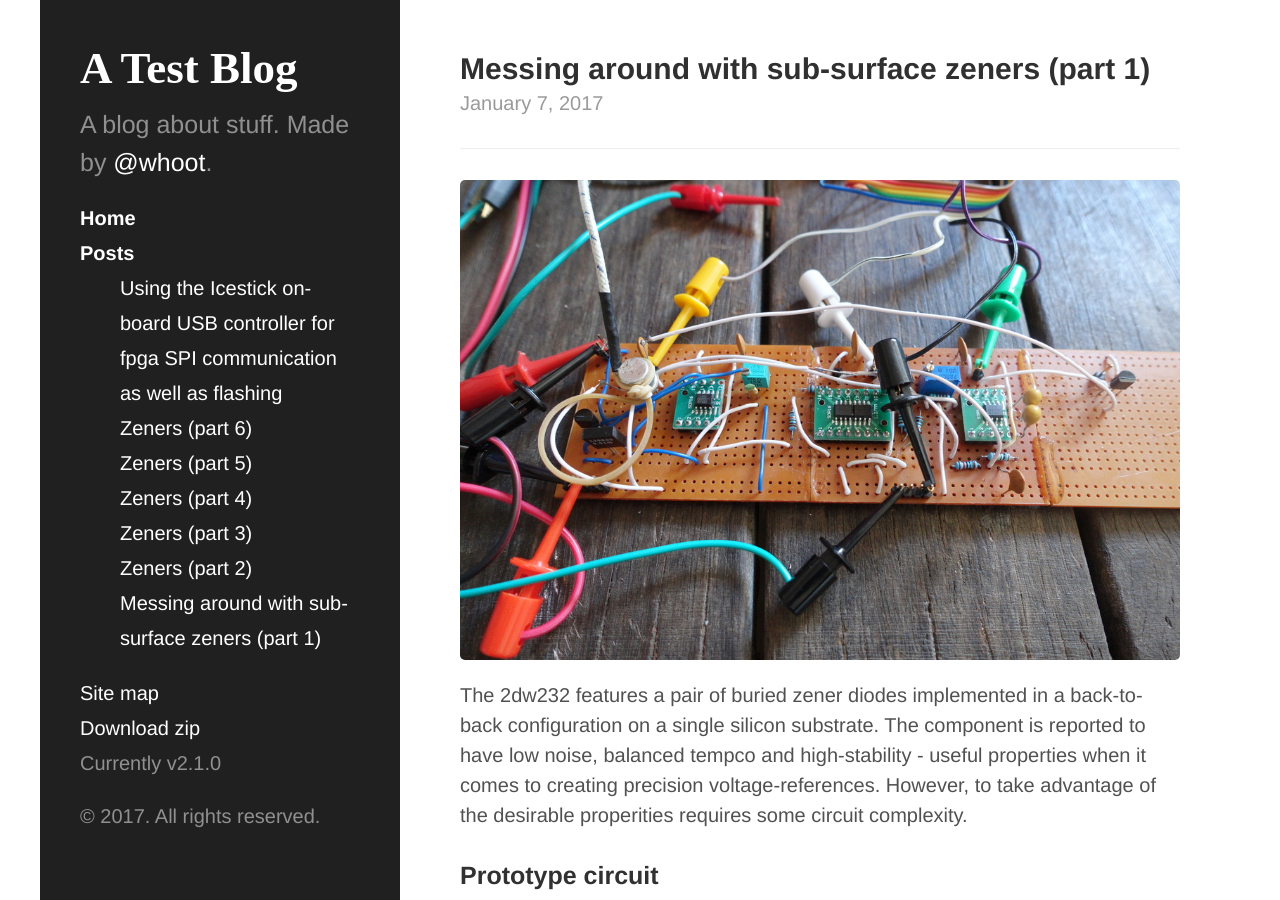
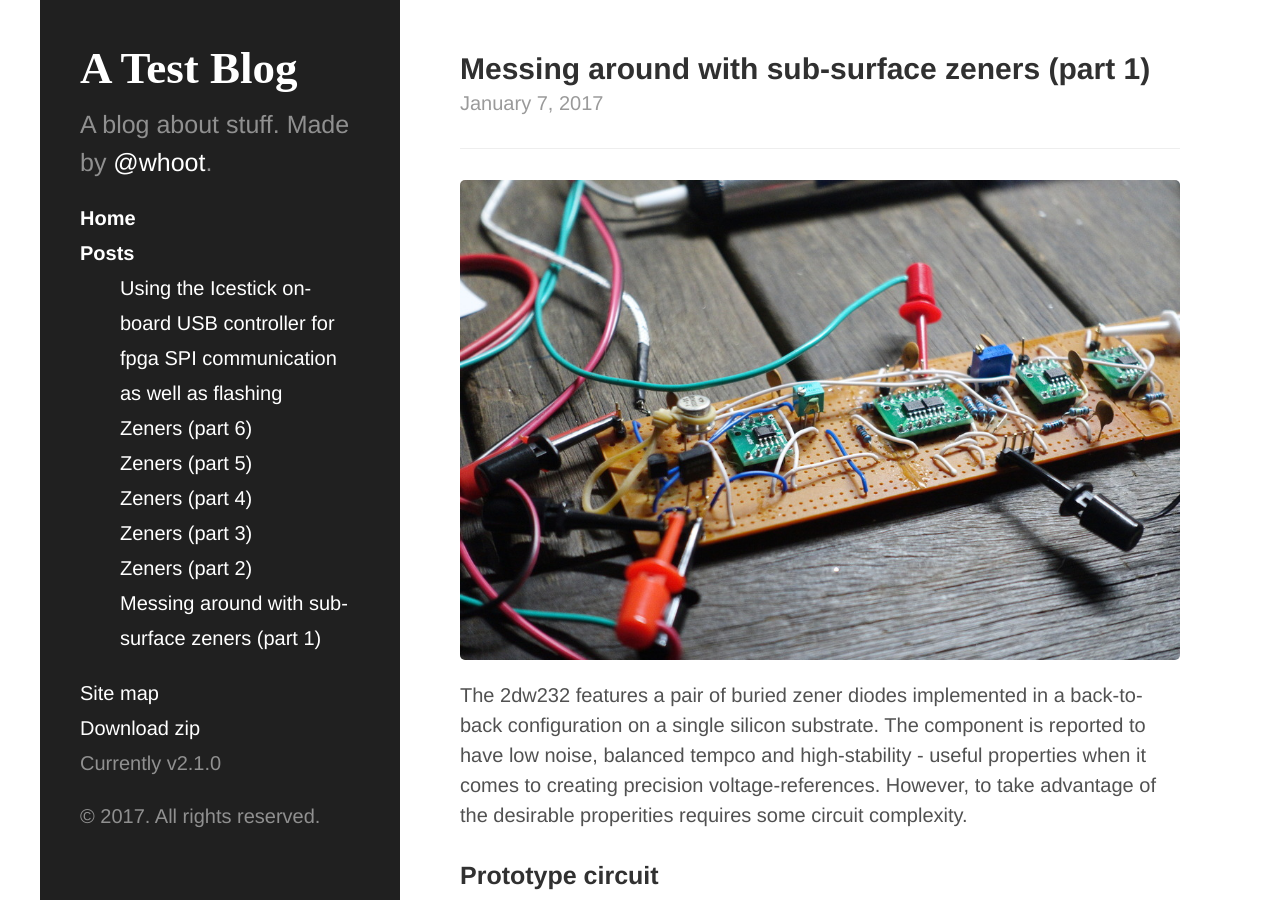
Before and after one commit to julian1/julian1.github.io, a Jekyll site: the page built from _posts/2017-01-07-2dw232-circuit-1.md, in a window 1280 px wide and 900 px high. Built offline with Jekyll 4.4.1, drawn with Linux system fonts in a browser that asks for light colours.

Commit message:
better post images

```diff
--- a/_posts/2017-01-07-2dw232-circuit-1.md
+++ b/_posts/2017-01-07-2dw232-circuit-1.md
@@ -5,7 +5,7 @@ layout: default
 ---
 
 
-![board](/public/images/dw232/DSC02609.JPG)
+![board](/public/images/dw232/DSC02584.JPG)
 
 The 2dw232 features a pair of buried zener diodes implemented in a back-to-back configuration on a single silicon substrate. The component is reported to have low noise, balanced tempco and high-stability - useful properties when it comes to creating precision voltage-references. However, to take advantage of the desirable properities requires some circuit complexity.
 
```
Also changed, not shown: _posts/2017-01-18-2dw232-circuit-6.md (+6 -0 lines), public/images/dw232/DSC02584.JPG (added), public/images/dw232/DSC02621.JPG (added), public/images/dw232/DSC02628.JPG (added).
